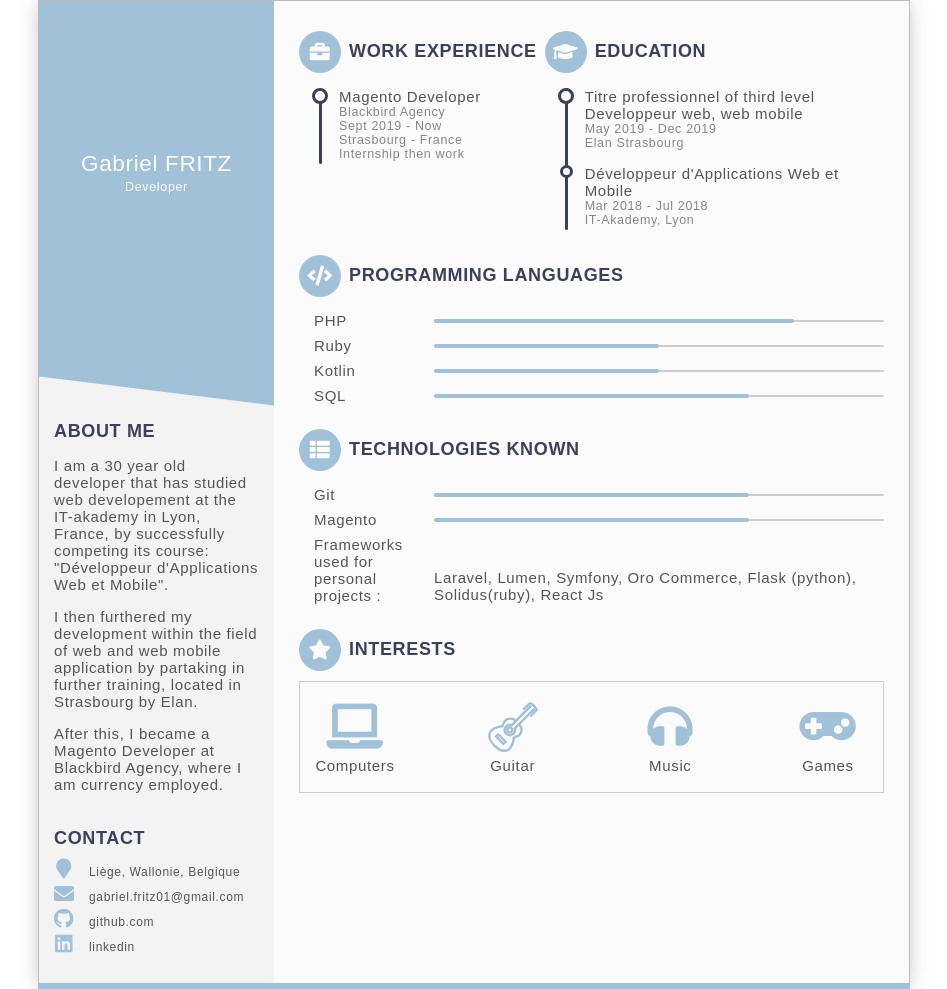
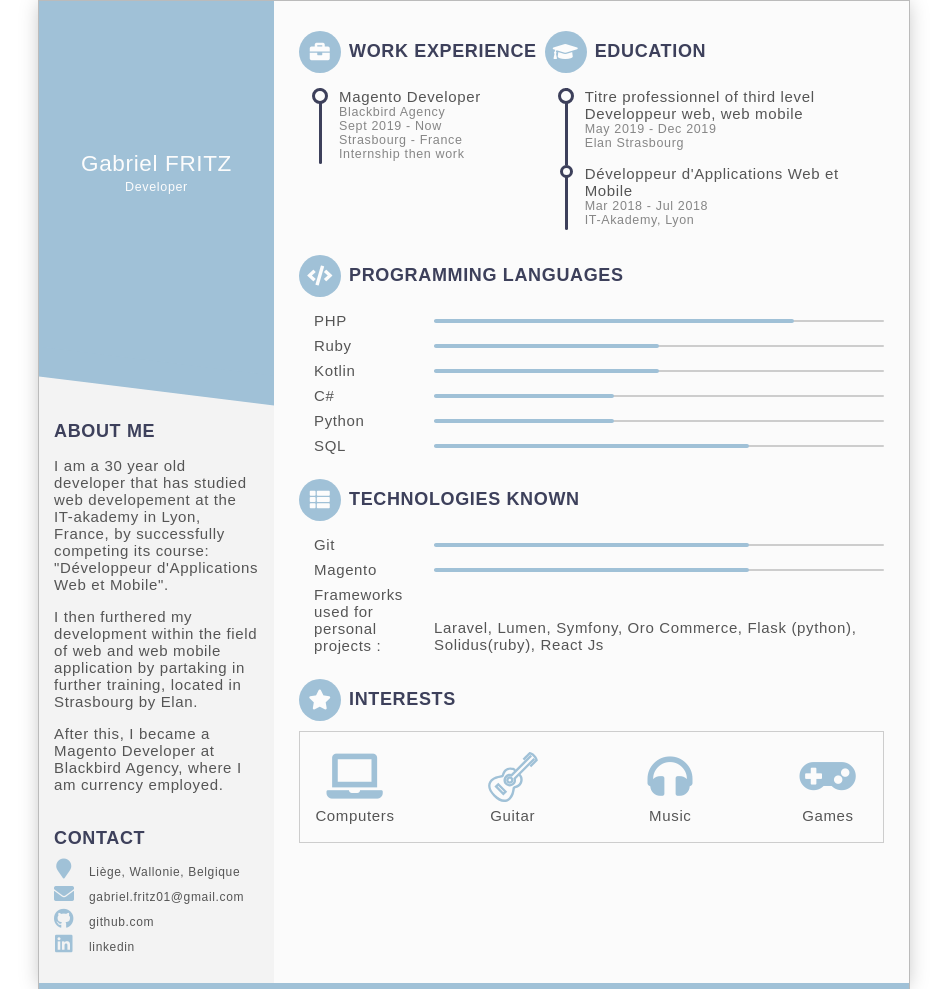
Before and after one commit to fritzgabriel/fritzgabriel.github.io, a plain HTML site: page en/index.html in a window 1280 px wide. Shown: the whole page, without its empty margins (166-1113 px from the left). Drawn offline with Linux system fonts and the light colour scheme.

Commit message:
added languages

```diff
--- a/en/index.html
+++ b/en/index.html
@@ -72,6 +72,16 @@
                 <div class="bar" data-percent="50"></div>
               </div>
             </li>
+            <li class="languages"><span>C#</span>
+              <div class="skills-bar">
+                <div class="bar" data-percent="40"></div>
+              </div>
+            </li>
+            <li class="languages"><span>Python</span>
+              <div class="skills-bar">
+                <div class="bar" data-percent="40"></div>
+              </div>
+            </li>
             </li>
             <li class="languages" ><span>SQL</span>
               <div class="skills-bar">
```
Also changed, not shown: fr/index.html (+10 -0 lines).
